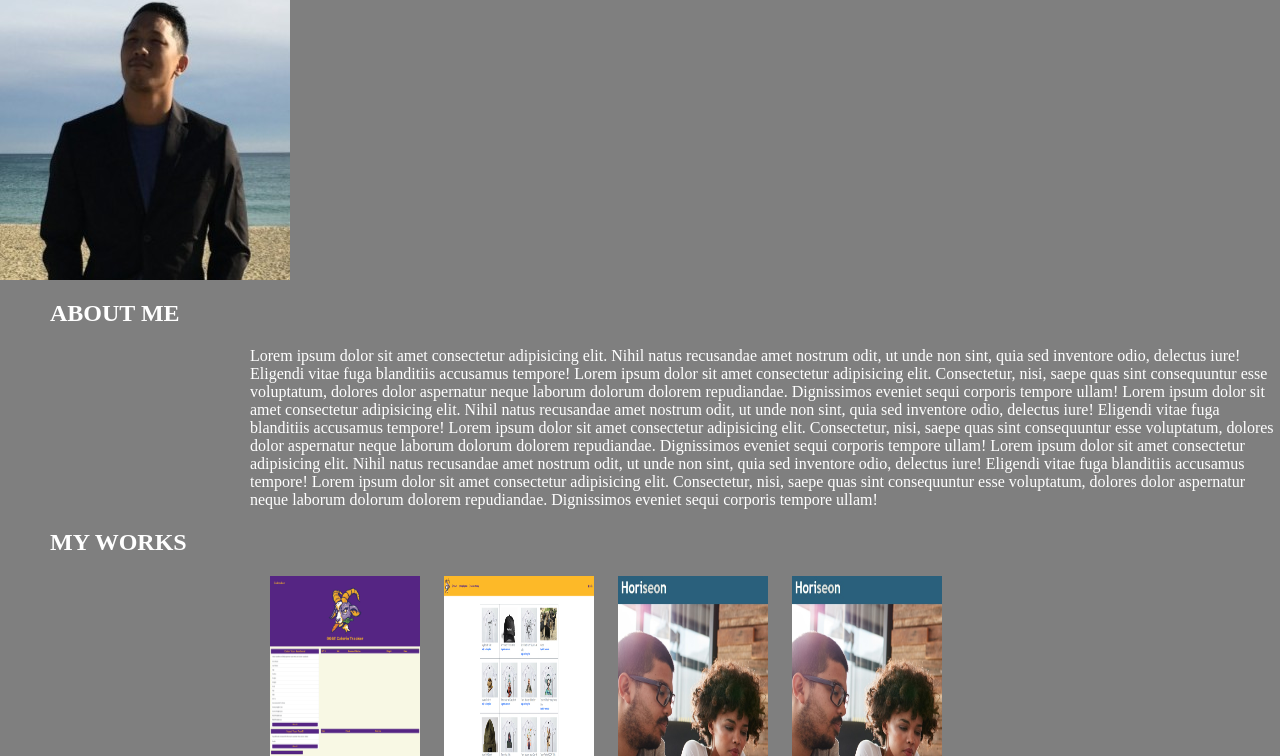
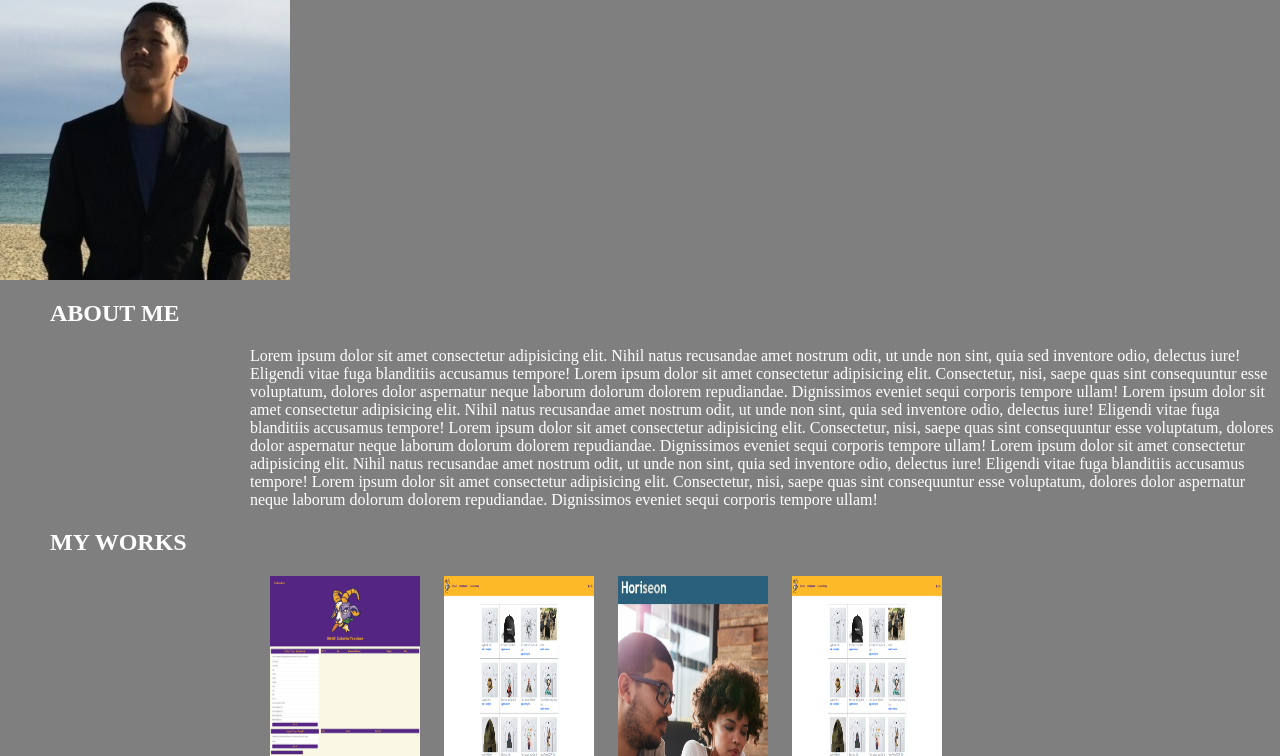
Before and after one commit to rapostoljr/challenge_2_creating_my_portfolio, a plain HTML site: page index.html in a window 1280 px wide. Shown: the part 88-844 px from the top of the page. Drawn offline with Linux system fonts and the light colour scheme.

Commit message:
added project 3

```diff
--- a/index.html
+++ b/index.html
@@ -52,7 +52,7 @@
                 <a href="https://ojds2022.github.io/goat_calorie_tracker/" target="_blank"><img src="./assets/images/Tracker_pg1.png" alt="Team Goat Calorie Tracker"></a>
                 <a href="https://agile-anchorage-91815-86c9ccb72548.herokuapp.com/products" target="_blank"><img src="./assets/images/mainPage.jpg" alt="Team GOAT E-Commerce"></a>
                 <a href="https://rapostoljr.github.io/challenge_1_code_refactor_for_horiseon_website/" target="_blank"><img src="./assets/images/horiseon.jpg" alt="Refactor HTML/CSS for Horiseon"></a>
-                <a href="https://rapostoljr.github.io/challenge_1_code_refactor_for_horiseon_website/" target="_blank"><img src="./assets/images/horiseon.jpg" alt="Refactor HTML/CSS for Horiseon"></a>
+                <a href="https://boiling-bastion-87037-4394261bcf08.herokuapp.com/" target="_blank"><img src="./assets/images/mainPage.jpg" alt="Team GOAT E-Commerce"></a>
             </p>
         </article>
         <article id="resume">
```
